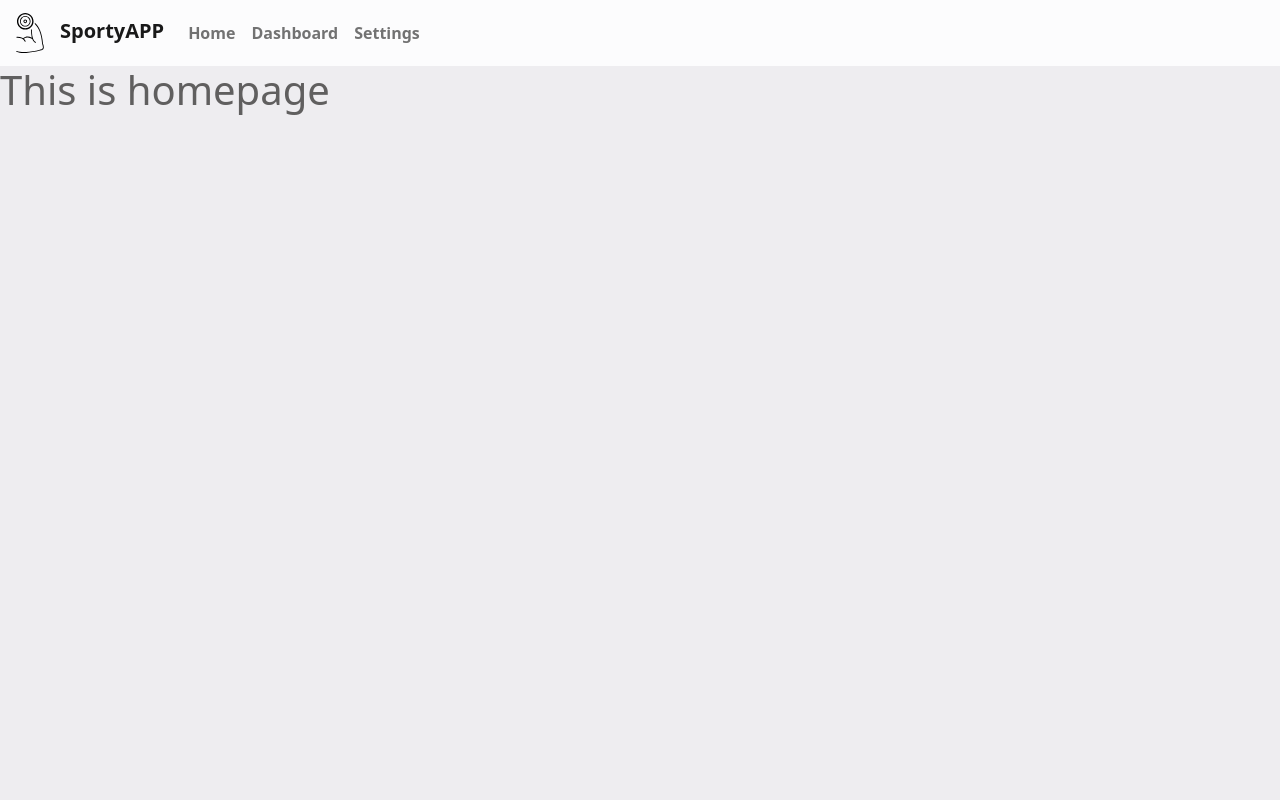
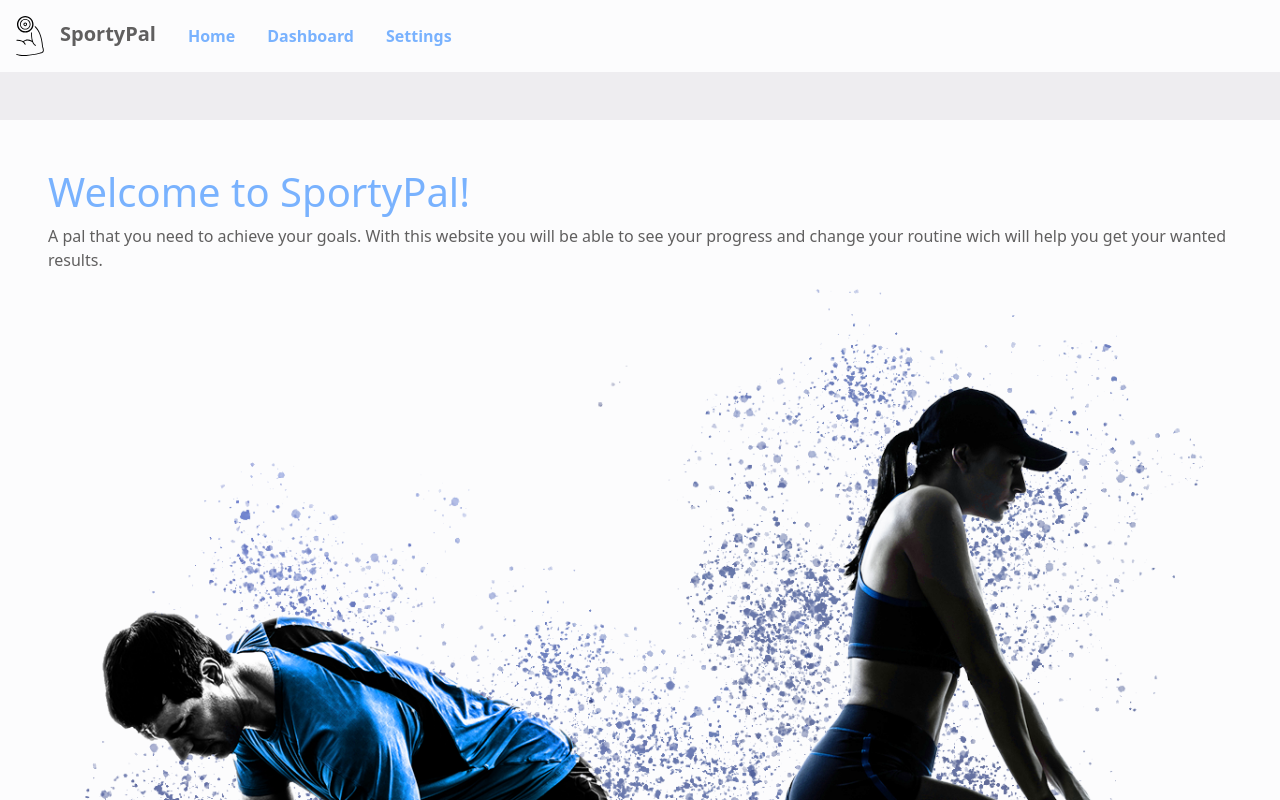
Before and after one commit to Justxs/Fitness-app, a React (Create React App) app in the folder ClientApp/: page /home in a window 1280 px wide. Shown: the top 800 px of the page. Built offline with nearby package versions, Linux system fonts and the light colour scheme.

Commit message:
Created homepage and some minor tweeks
I have created homepage using react-bootstrap and tweaked header to work better

```diff
--- a/ClientApp/public/index.html
+++ b/ClientApp/public/index.html
@@ -20,7 +20,7 @@
       work correctly both with client-side routing and a non-root public URL.
       Learn how to configure a non-root public URL by running `npm run build`.
     -->
-    <title>FitnessApp</title>
+    <title>SportyPal</title>
   </head>
   <body>
     <noscript>
--- a/ClientApp/src/App.js
+++ b/ClientApp/src/App.js
@@ -1,8 +1,7 @@
+import AppRoutes from './components/routing/AppRoutes';
 import './custom.scss';
-import AppRoutes from './components/routing/AppRoutes';
 
 function App() {
-
   if(localStorage.getItem('isLoggedIn') === null){
     localStorage.setItem('isLoggedIn', 'true');
   }
--- a/ClientApp/src/components/Header.jsx
+++ b/ClientApp/src/components/Header.jsx
@@ -1,22 +1,24 @@
 import logo from '../icons/logo.svg';
 import { Navbar, Nav } from 'react-bootstrap'
 import { Link } from "react-router-dom";
+import '../custom.scss';
 
 function Header() {
   return (
 
     <div>
-        <Navbar bg="light" variant="light" sticky="top" expand="sm" collapseOnSelect>
+        <Navbar collapseOnSelect expand="lg" bg="light" variant="primary">
           <Navbar.Brand >
             <img src={logo} width="60px" height="40px" alt='logo'/>
-                <b>SportyAPP</b>
+            <b>SportyPal</b>
           </Navbar.Brand>
-            <Navbar.Toggle />
+
+          <Navbar.Toggle className='border-primary m-3'/>
             <Navbar.Collapse>
-                <Nav variant="pills" defaultActiveKey="/home">
-                  <Nav.Link as={Link} to="/home" ><b>Home</b></Nav.Link>
-                  <Nav.Link as={Link} to="/dashboard"><b>Dashboard</b></Nav.Link>
-                  <Nav.Link as={Link} to="/userSettings"><b>Settings</b></Nav.Link>
+              <Nav variant="pills">
+                <Nav.Link className='p-3' eventKey="link-0" as={Link} to="/home"><b>Home</b></Nav.Link>
+                <Nav.Link className='p-3' eventKey="link-1" as={Link} to="/dashboard"><b>Dashboard</b></Nav.Link>
+                <Nav.Link className='p-3' eventKey="link-2" as={Link} to="/userSettings"><b>Settings</b></Nav.Link>
               </Nav>
             </Navbar.Collapse>
 
--- a/ClientApp/src/custom.css
+++ /dev/null
@@ -1,14 +0,0 @@
-/* Provide sufficient contrast against white background */
-a {
-  color: #0366d6;
-}
-
-code {
-  color: #E01A76;
-}
-
-.btn-primary {
-  color: #fff;
-  background-color: #1b6ec2;
-  border-color: #1861ac;
-}
--- a/ClientApp/src/custom.scss
+++ b/ClientApp/src/custom.scss
@@ -1,9 +1,11 @@
 // Custom variables
-$primary: #605F5F; // Primary text color
-$secondary: #FFFFFF; // Secondary text color
+$primary: #79B2FE; // Primary text color
+$secondary: #605F5F; // Secondary text color
 $light: #FCFCFD; // Primary background color
 
+
 $body-bg: #EEEDF0; // Body background
-$body-color: #000000; // body text color
+$body-color: #605F5F; // body text color
+
 // Import bootstrap styles
 @import "../node_modules/bootstrap/scss/bootstrap";
--- a/ClientApp/src/pages/HomePage.jsx
+++ b/ClientApp/src/pages/HomePage.jsx
@@ -1,9 +1,19 @@
+import fitnessImg from '../icons/fitnessPhoto.png';
 import '../custom.scss';
+import { Button } from 'react-bootstrap'
 
 function HomePage() {
   return (
-    <div className="text-primary">
-      <h1>This is homepage</h1>
+    <div className="d-flex justify-content-center">
+      <div className="d-flex flex-column justify-content-center bg-light mt-5 p-5">
+        <h1 className='text-primary'>Welcome to SportyPal!</h1>
+        <p>A pal that you need to achieve your goals. With this website you will be able
+          to see your progress and change your routine wich will help you get your wanted
+          results.
+        </p>
+        <img className='img-fluid' src={fitnessImg}  alt="Fitness" />
+        <Button variant="primary" size="lg"><b className='text-light'>Get started</b></Button>
+      </div>
     </div>
   );
 }
```
Also changed, not shown: ClientApp/src/icons/fitnessPhoto.png (added). Lines whose indentation alone changed are shown as unchanged.
